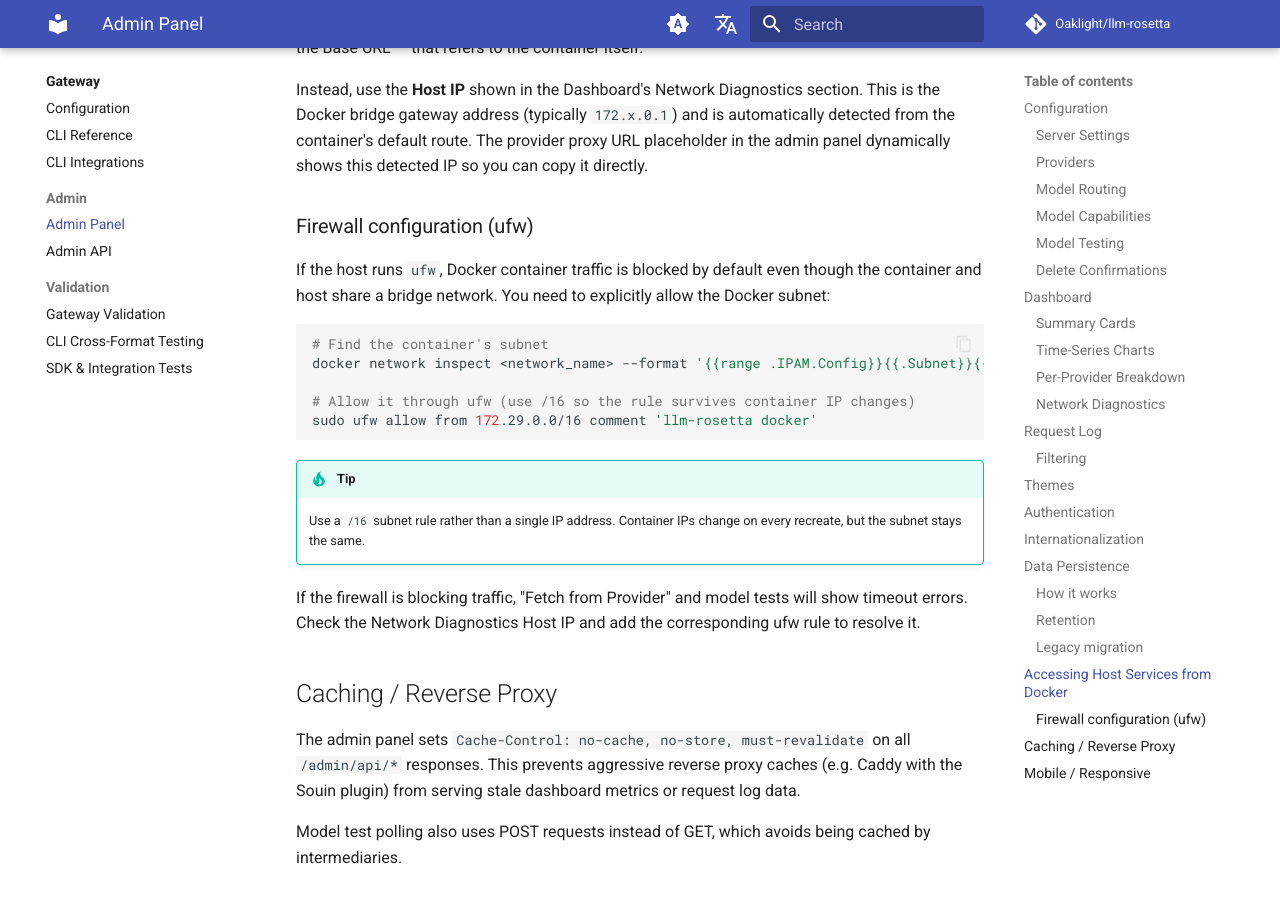
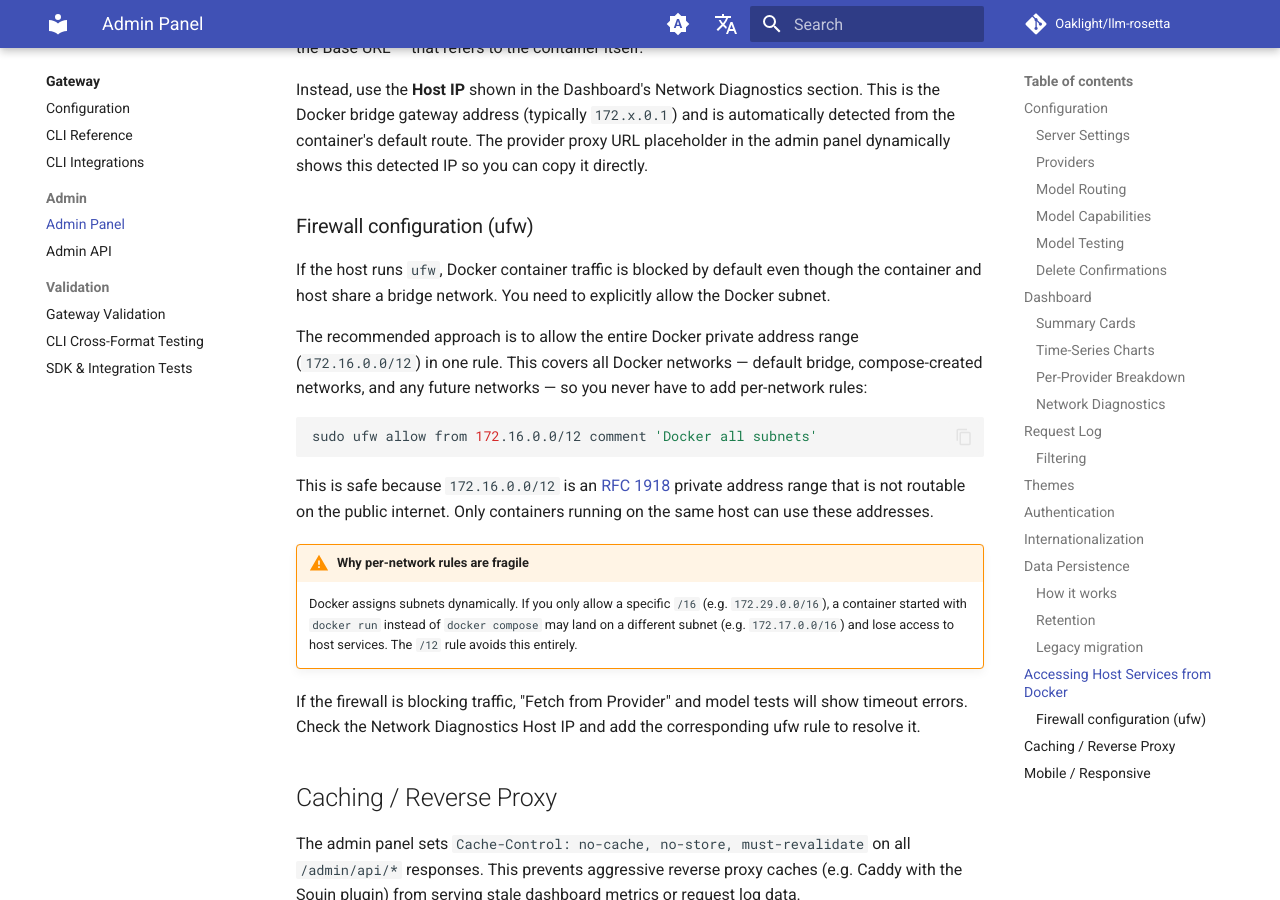
Before and after one commit to Oaklight/llm-rosetta, an MkDocs documentation site: the page built from docs/gateway/admin-panel.md, in a window 1280 px wide and 900 px high, scrolled down 9427 px. Built offline with MkDocs 1.6.1 and Material for MkDocs 9.7.7, drawn with Linux system fonts in a browser that asks for light colours; comment, search, counter and statistics services are not loaded.

Commit message:
docs: recommend 172.16.0.0/12 for ufw Docker rules instead of per-network /16

````diff
--- a/docs/gateway/admin-panel.md
+++ b/docs/gateway/admin-panel.md
@@ -228,18 +228,18 @@ Instead, use the **Host IP** shown in the Dashboard's Network Diagnostics sectio
 
 ### Firewall configuration (ufw)
 
-If the host runs `ufw`, Docker container traffic is blocked by default even though the container and host share a bridge network. You need to explicitly allow the Docker subnet:
+If the host runs `ufw`, Docker container traffic is blocked by default even though the container and host share a bridge network. You need to explicitly allow the Docker subnet.
+
+The recommended approach is to allow the entire Docker private address range (`172.16.0.0/12`) in one rule. This covers all Docker networks — default bridge, compose-created networks, and any future networks — so you never have to add per-network rules:
 
 ```bash
-# Find the container's subnet
-docker network inspect <network_name> --format '{{range .IPAM.Config}}{{.Subnet}}{{end}}'
-
-# Allow it through ufw (use /16 so the rule survives container IP changes)
-sudo ufw allow from 172.29.0.0/16 comment 'llm-rosetta docker'
+sudo ufw allow from 172.16.0.0/12 comment 'Docker all subnets'
 ```
 
-!!! tip
-    Use a `/16` subnet rule rather than a single IP address. Container IPs change on every recreate, but the subnet stays the same.
+This is safe because `172.16.0.0/12` is an [RFC 1918](https://datatracker.ietf.org/doc/html/rfc1918) private address range that is not routable on the public internet. Only containers running on the same host can use these addresses.
+
+!!! warning "Why per-network rules are fragile"
+    Docker assigns subnets dynamically. If you only allow a specific `/16` (e.g. `172.29.0.0/16`), a container started with `docker run` instead of `docker compose` may land on a different subnet (e.g. `172.17.0.0/16`) and lose access to host services. The `/12` rule avoids this entirely.
 
 If the firewall is blocking traffic, "Fetch from Provider" and model tests will show timeout errors. Check the Network Diagnostics Host IP and add the corresponding ufw rule to resolve it.
 
````
